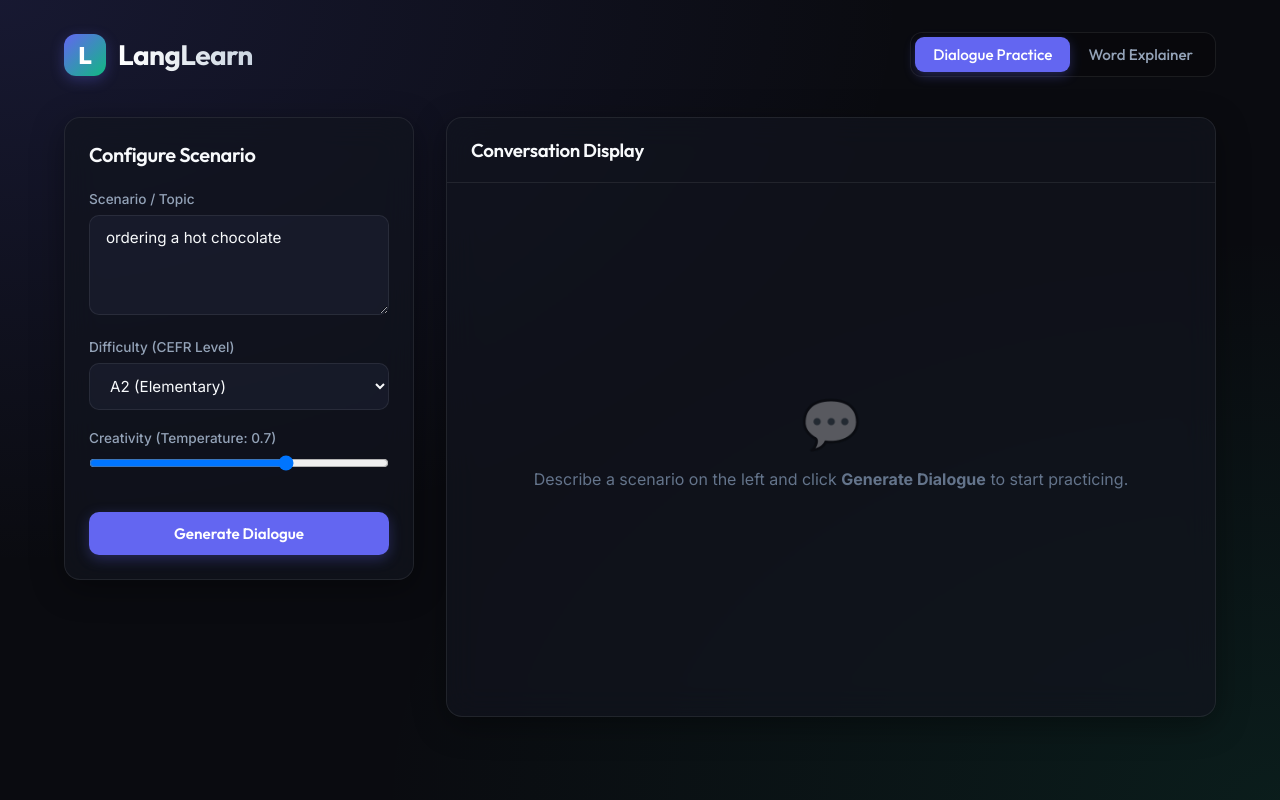
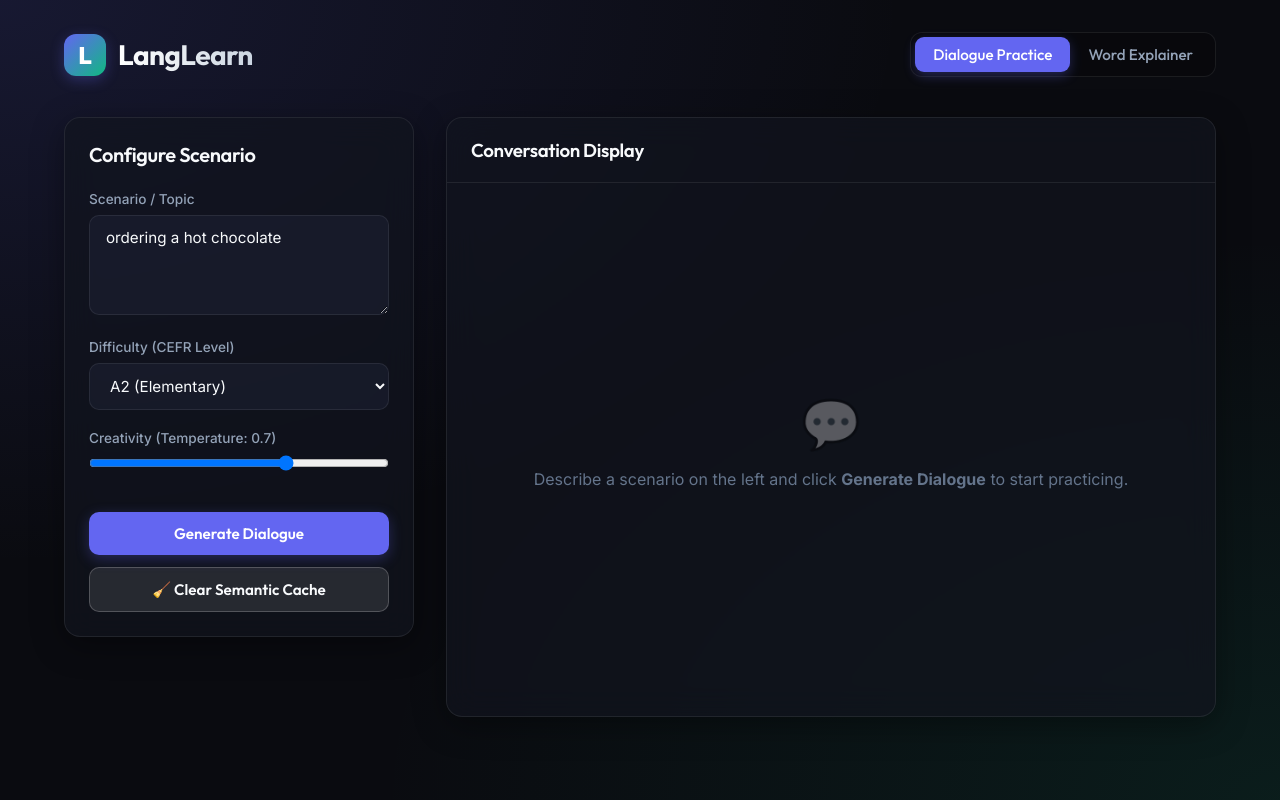
Before and after one commit to rickdevma100/lang-learn-frontend, a React (Vite) app: page / in a window 1280 px wide. Built offline with nearby package versions, Linux system fonts and the light colour scheme.

Commit message:
feat: add UI and functionality to trigger semantic cache clearing via API

```diff
--- a/src/App.jsx
+++ b/src/App.jsx
@@ -18,6 +18,8 @@ function App() {
   const [wordData, setWordData] = useState(null);
   const [wordError, setWordError] = useState(null);
   const [wordFeedback, setWordFeedback] = useState(null); // 'up', 'down', or null
+
+  const [clearingCache, setClearingCache] = useState(false);
 
   const messagesEndRef = useRef(null);
 
@@ -165,6 +167,32 @@ function App() {
     }
   };
 
+  // Handle clearing semantic cache
+  const handleClearCache = async () => {
+    if (!window.confirm('Are you sure you want to clear the semantic cache?')) return;
+    setClearingCache(true);
+    try {
+      const response = await fetch('/api/clear_cache', {
+        method: 'POST',
+        headers: { 'Content-Type': 'application/json' }
+      });
+      if (!response.ok) {
+        throw new Error(`Server returned status ${response.status}`);
+      }
+      const data = await response.json();
+      if (data.status === 'success') {
+        alert('Cache cleared successfully!');
+      } else {
+        throw new Error(data.message || 'Failed to clear cache.');
+      }
+    } catch (err) {
+      console.error(err);
+      alert(err.message || 'Failed to clear cache.');
+    } finally {
+      setClearingCache(false);
+    }
+  };
+
   return (
     <div className="app-container">
       {/* Header Panel */}
@@ -247,6 +275,22 @@ function App() {
                   disabled={loadingDialogue}
                 >
                   {loadingDialogue ? 'Generating...' : 'Generate Dialogue'}
+                </button>
+
+                <button
+                  type="button"
+                  className="btn btn-secondary"
+                  style={{
+                    width: '100%',
+                    marginTop: '0.75rem',
+                    backgroundColor: 'rgba(255, 255, 255, 0.1)',
+                    color: 'var(--text-primary)',
+                    border: '1px solid rgba(255, 255, 255, 0.2)'
+                  }}
+                  onClick={handleClearCache}
+                  disabled={clearingCache}
+                >
+                  {clearingCache ? 'Clearing Cache...' : '🧹 Clear Semantic Cache'}
                 </button>
               </form>
             </section>
```
